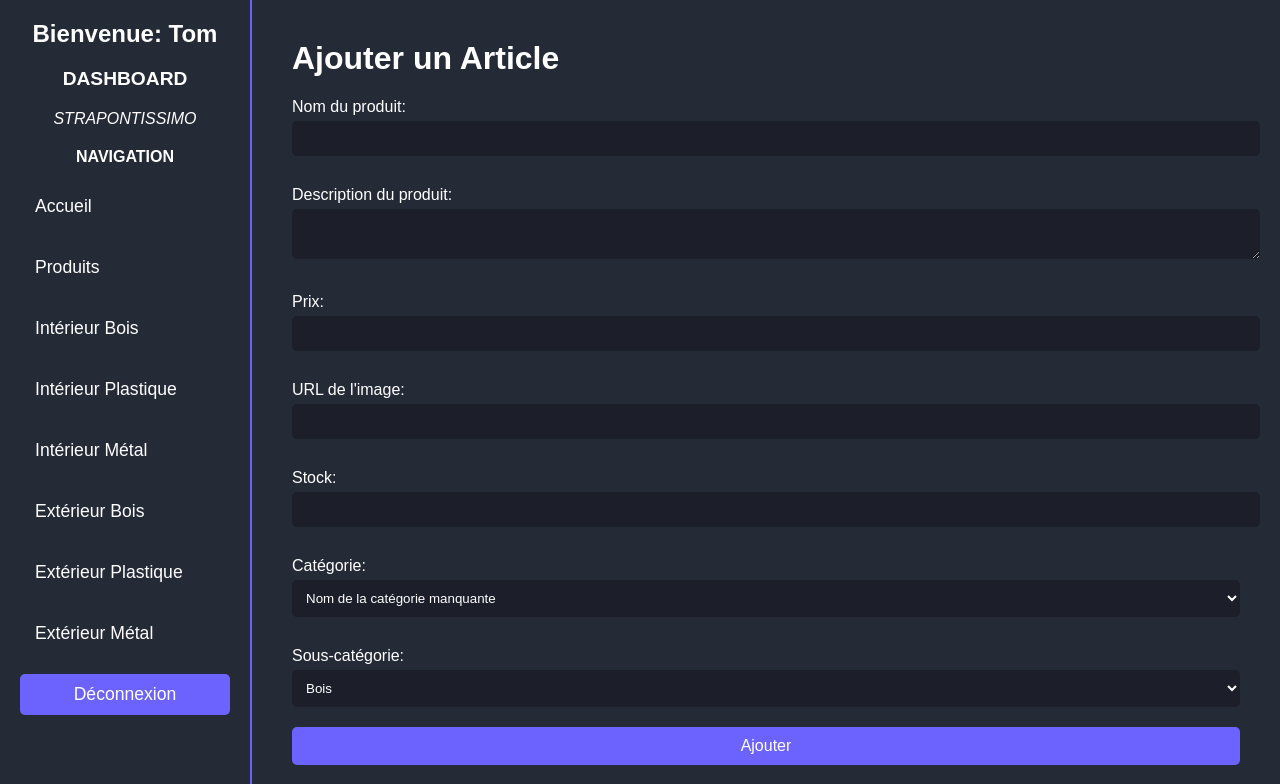
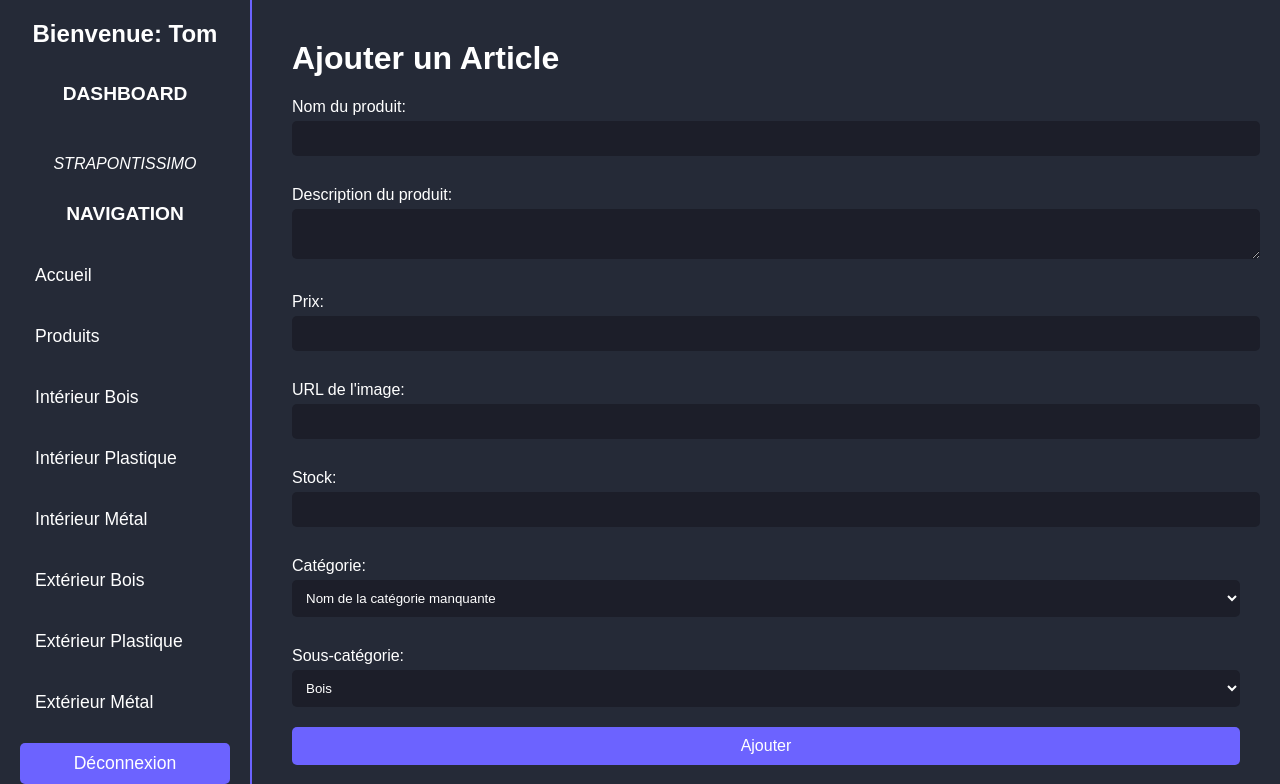
Before and after one commit to alexandre-imbernon/strapontissimo, a PHP site: page /admin/dashboard.php in a window 1280 px wide. Shown: the top 784 px of the page. Run offline with PHP 8.4, Linux system fonts and the light colour scheme; a user stored in the database is signed in; data comes from the database, SQL or seed files in the repository.

Commit message:
add margin sidebar h2,h3,h4,p

```diff
--- a/src/assets/css/dashboard.css
+++ b/src/assets/css/dashboard.css
@@ -30,10 +30,17 @@ body {
 
 .sidebar h3 {
     font-size: 1.2em;
+    margin: 35px;
 }
 
 .sidebar p {
     font-style: italic;
+    margin-top: 50px;
+}
+
+.sidebar h4 {
+    font-size: 1.2em;
+    margin: 30px;
 }
 
 .nav ul {
```
